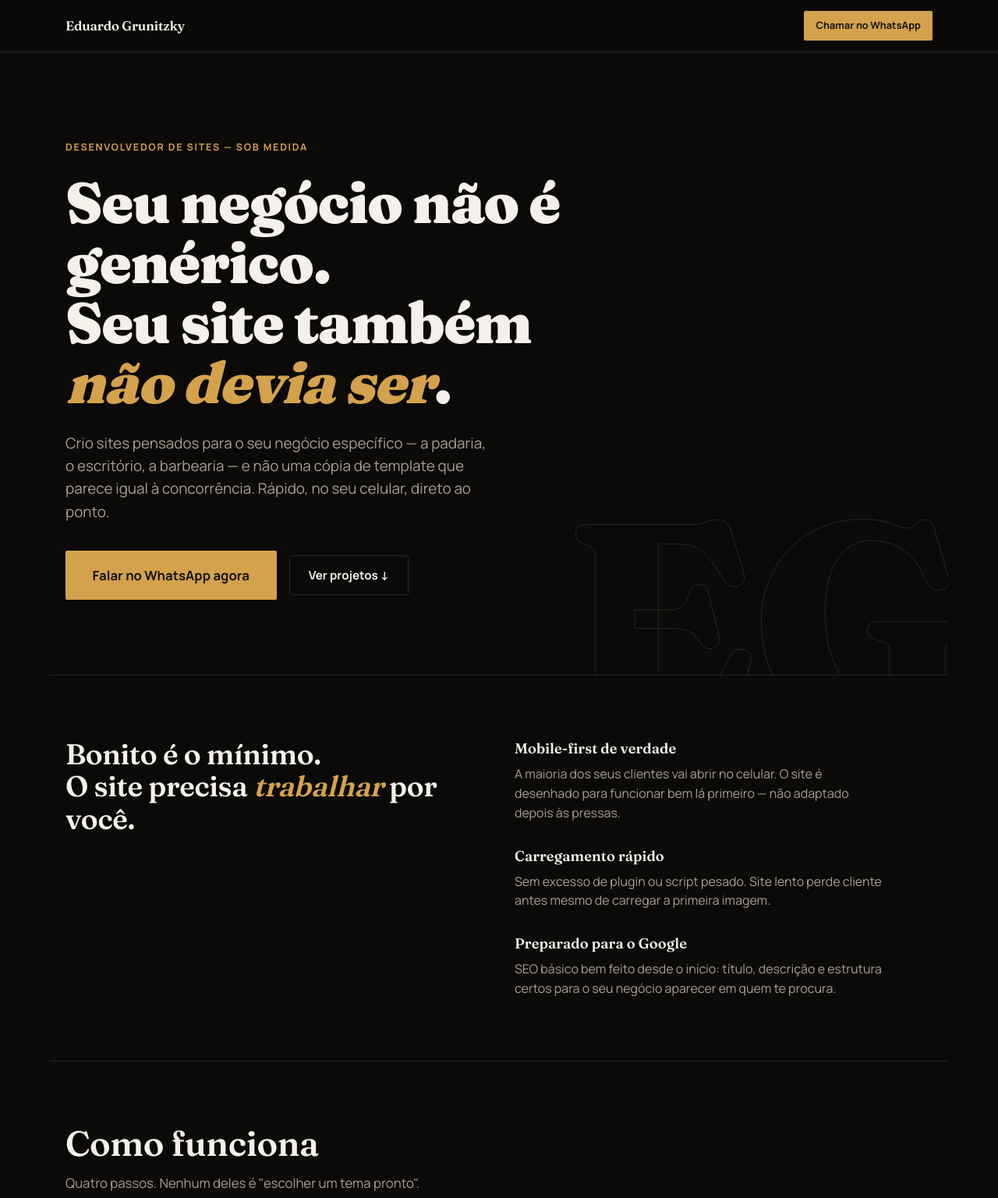
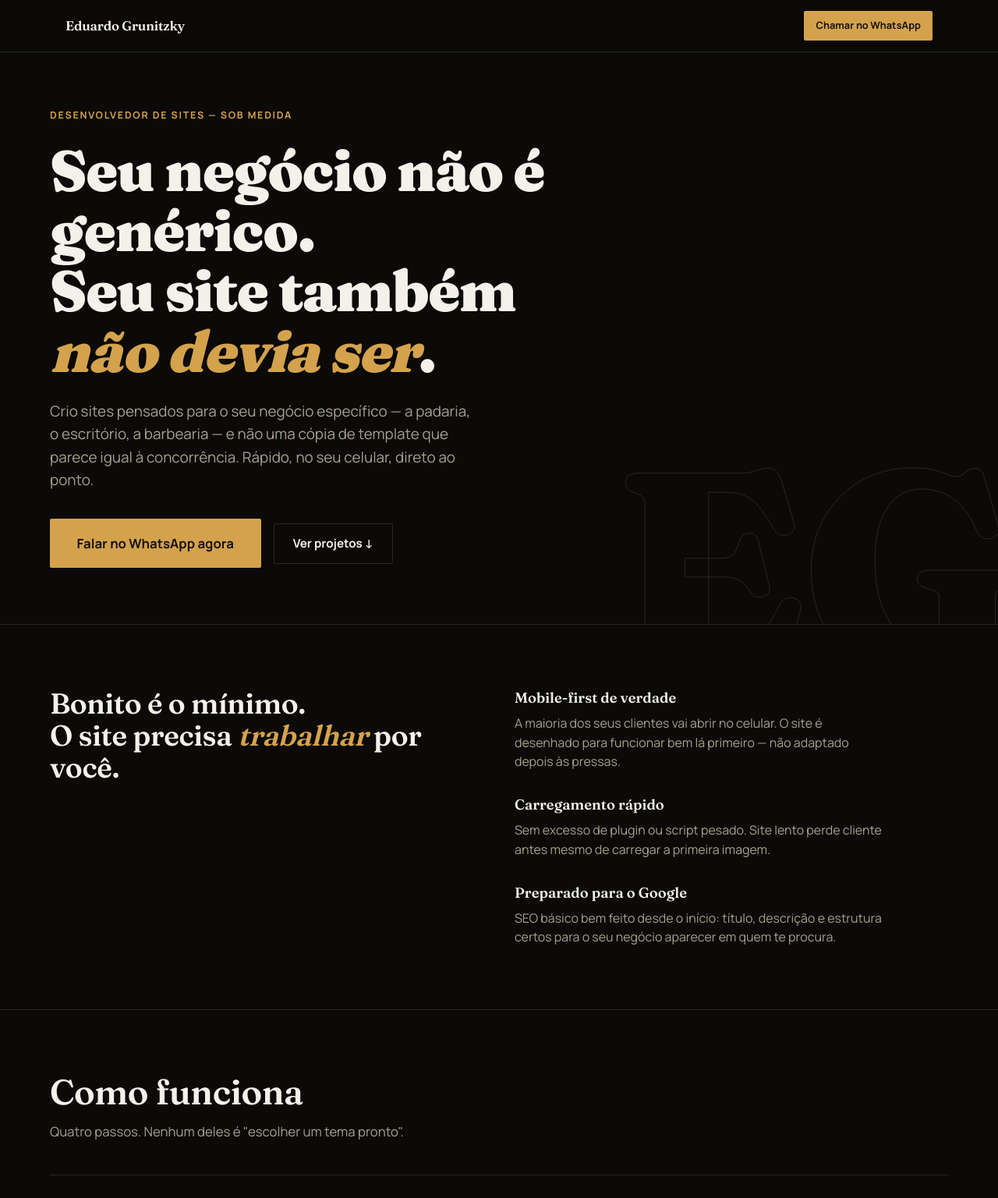
Before and after one commit to DUZINz/portfolio_prospector, a plain HTML site: page index.html in a window 1280 px wide. Shown: the top 1536 px of the page at 78% size. Drawn offline with Linux system fonts and the light colour scheme.

Commit message:
Layout de tela cheia nos 4 sites (fundo edge-to-edge, hero em 100dvh)
As secoes usavam "max-width + margin: 0 auto" nelas mesmas, o que encolhia
a secao inteira: fundo e bordas paravam no meio da tela e sobrava faixa
morta nas laterais em monitor grande (mais visivel no .horario da barbearia,
que tem fundo escuro, e nos heros do portfolio e da confeitaria).

Troca pelo padrao de full-bleed com respiro:
  width: 100%; padding-inline: max(gutter, (100% - largura-max) / 2)
A secao ocupa 100% da tela e o padding cresce para centralizar o conteudo,
mantendo a mesma largura de leitura. Nenhum HTML precisou mudar.

Hero: min-height calc(100dvh - altura-do-header), com fallback em 100vh.
dvh (nao vh) porque no celular a barra de endereco entra na conta do vh e
corta o conteudo. O desconto existe porque os 4 headers sao sticky e
ocupam espaco no fluxo.

Tambem corrige rolagem horizontal que ja existia na advocacia em telas
estreitas (<=360px): o CTA do header + o burger passavam da borda.

Verificado com Playwright em 4 sites x 8 larguras (360 a 2560): hero com
100% da largura, header + hero = altura exata da tela, nenhuma secao mais
estreita que a viewport e zero overflow horizontal em todas as 32
combinacoes. Resta 5px alem da dobra na advocacia em 360px.

Co-Authored-By: Claude Opus 5 <noreply@anthropic.com>

```diff
--- a/css/styles.css
+++ b/css/styles.css
@@ -18,6 +18,16 @@
 
   --largura-max: 72rem;
   --raio: 2px;
+
+  /* Respiro minimo nas bordas do celular. */
+  --gutter: 1.25rem;
+  /* Faixa lateral que centraliza o conteudo em ate --largura-max SEM encolher a
+     secao: o elemento continua com 100% da largura da tela (fundo e bordas de
+     ponta a ponta) e e o padding que cresce em monitor grande. Substitui o
+     antigo "max-width + margin: 0 auto", que deixava faixa morta nas laterais. */
+  --respiro-lateral: max(var(--gutter), calc((100% - var(--largura-max)) / 2));
+  /* Altura do header sticky — descontada do hero para a 1a dobra fechar exata. */
+  --h-header: 4.2rem;
 }
 
 * {
@@ -139,9 +149,17 @@ em {
 
 .hero {
   position: relative;
-  max-width: var(--largura-max);
-  margin: 0 auto;
-  padding: clamp(3rem, 10vw, 7rem) 1.25rem clamp(3.5rem, 8vw, 6rem);
+  width: 100%;
+  /* Fecha a primeira dobra: header + hero = uma tela cheia. 100dvh (e nao
+     100vh) porque no celular a barra de endereco entra na conta do vh e o
+     conteudo fica escondido atras dela. A linha vh e fallback de navegador
+     antigo, que ignora a dvh logo abaixo. */
+  min-height: calc(100vh - var(--h-header));
+  min-height: calc(100dvh - var(--h-header));
+  display: flex;
+  flex-direction: column;
+  justify-content: center;
+  padding: clamp(3rem, 8vw, 5rem) var(--respiro-lateral);
   overflow: hidden;
 }
 
@@ -231,9 +249,8 @@ em {
 /* ---------------------------------- credibilidade ---------------------------------- */
 
 .credibilidade {
-  max-width: var(--largura-max);
-  margin: 0 auto;
-  padding: clamp(3rem, 7vw, 5rem) 1.25rem;
+  width: 100%;
+  padding: clamp(3rem, 7vw, 5rem) var(--respiro-lateral);
   border-top: 1px solid var(--borda);
   display: grid;
   gap: 2.5rem;
@@ -268,9 +285,8 @@ em {
 /* ---------------------------------- processo ---------------------------------- */
 
 .processo {
-  max-width: var(--largura-max);
-  margin: 0 auto;
-  padding: clamp(3rem, 7vw, 5rem) 1.25rem;
+  width: 100%;
+  padding: clamp(3rem, 7vw, 5rem) var(--respiro-lateral);
   border-top: 1px solid var(--borda);
 }
 
@@ -323,9 +339,8 @@ em {
 /* ---------------------------------- portfólio ---------------------------------- */
 
 .portfolio {
-  max-width: var(--largura-max);
-  margin: 0 auto;
-  padding: clamp(3rem, 7vw, 5rem) 1.25rem;
+  width: 100%;
+  padding: clamp(3rem, 7vw, 5rem) var(--respiro-lateral);
   border-top: 1px solid var(--borda);
 }
 
@@ -418,9 +433,8 @@ em {
 /* ---------------------------------- contato ---------------------------------- */
 
 .contato {
-  max-width: var(--largura-max);
-  margin: 0 auto;
-  padding: clamp(4rem, 10vw, 7rem) 1.25rem;
+  width: 100%;
+  padding: clamp(4rem, 10vw, 7rem) var(--respiro-lateral);
   border-top: 1px solid var(--borda);
   text-align: center;
 }
@@ -463,9 +477,8 @@ em {
 /* ---------------------------------- footer ---------------------------------- */
 
 .footer {
-  max-width: var(--largura-max);
-  margin: 0 auto;
-  padding: 1.6rem 1.25rem 2.4rem;
+  width: 100%;
+  padding: 1.6rem var(--respiro-lateral) 2.4rem;
   display: flex;
   justify-content: space-between;
   color: var(--fg-muted);
@@ -500,3 +513,17 @@ em {
     scroll-behavior: auto;
   }
 }
+
+/* Abaixo de 374px o header quebra em duas linhas e fica mais alto. */
+@media (max-width: 373px) {
+  :root { --h-header: 5.15rem; }
+}
+
+/* Tela baixa (notebook antigo, celular deitado): reduz o respiro vertical do
+   hero para o conteudo caber na primeira dobra em vez de vazar alguns pixels. */
+@media (max-height: 820px) {
+  .hero {
+    padding-top: clamp(1.5rem, 4vh, 2.5rem);
+    padding-bottom: clamp(1.5rem, 4vh, 2.5rem);
+  }
+}
--- a/sites/barbearia-malandro/styles.css
+++ b/sites/barbearia-malandro/styles.css
@@ -7,6 +7,13 @@
   --laranja-2: #ff7940;
   --display: 'Anton', sans-serif;
   --texto: 'Barlow', sans-serif;
+
+  /* Layout de tela cheia */
+  --largura-max: 1200px;
+  --gutter: 1.5rem;
+  /* Secao ocupa 100% da tela; o padding cresce para centralizar o conteudo. */
+  --respiro-lateral: max(var(--gutter), calc((100% - var(--largura-max)) / 2));
+  --h-header: 69px;
 }
 
 * { box-sizing: border-box; }
@@ -84,7 +91,10 @@ a { color: inherit; text-decoration: none; }
 /* HERO */
 .hero {
   position: relative;
-  min-height: 92vh;
+  /* 100dvh (nao 100vh): no celular a barra de endereco entra na conta do vh
+     e corta o conteudo. A linha vh e fallback de navegador antigo. */
+  min-height: calc(100vh - var(--h-header));
+  min-height: calc(100dvh - var(--h-header));
   display: flex;
   align-items: flex-end;
 }
@@ -141,7 +151,7 @@ a { color: inherit; text-decoration: none; }
 }
 
 /* SERVICOS */
-.servicos { max-width: 900px; margin: 0 auto; padding: 5rem 1.5rem 3rem; }
+.servicos { width: 100%; padding: 5rem max(var(--gutter), calc((100% - 900px) / 2)) 3rem; }
 .servicos__lista { list-style: none; margin: 0; padding: 0; }
 .servicos__item {
   display: flex;
@@ -185,9 +195,8 @@ a { color: inherit; text-decoration: none; }
   display: grid;
   grid-template-columns: 1.2fr 1fr;
   gap: 3rem;
-  padding: 5rem 1.5rem;
-  max-width: 1200px;
-  margin: 0 auto;
+  padding: 5rem var(--respiro-lateral);
+  width: 100%;
 }
 .horario__tabela { width: 100%; border-collapse: collapse; margin-bottom: 1.5rem; }
 .horario__tabela td { padding: 0.7rem 0; border-bottom: 1px solid rgba(239,230,218,0.12); }
--- a/sites/doce-ponto-confeitaria/styles.css
+++ b/sites/doce-ponto-confeitaria/styles.css
@@ -8,6 +8,13 @@
   --verde: #6b7f52;
   --script: 'Caveat', cursive;
   --sans: 'Nunito', sans-serif;
+
+  /* Layout de tela cheia */
+  --largura-max: 1180px;
+  --gutter: 1.5rem;
+  /* Secao ocupa 100% da tela; o padding cresce para centralizar o conteudo. */
+  --respiro-lateral: max(var(--gutter), calc((100% - var(--largura-max)) / 2));
+  --h-header: 87px;
 }
 
 * { box-sizing: border-box; }
@@ -85,9 +92,13 @@ a { color: inherit; text-decoration: none; }
 
 /* HERO */
 .hero {
-  max-width: 1180px;
-  margin: 0 auto;
-  padding: 3rem 1.5rem 5rem;
+  width: 100%;
+  /* 100dvh (nao 100vh): no celular a barra de endereco entra na conta do vh
+     e corta o conteudo. A linha vh e fallback de navegador antigo. */
+  min-height: calc(100vh - var(--h-header));
+  min-height: calc(100dvh - var(--h-header));
+  align-content: center;
+  padding: 3rem var(--respiro-lateral) 4rem;
   display: grid;
   grid-template-columns: 1fr 1fr;
   gap: 3rem;
@@ -144,9 +155,8 @@ a { color: inherit; text-decoration: none; }
 
 /* SOBRE */
 .sobre {
-  max-width: 1180px;
-  margin: 0 auto;
-  padding: 5.5rem 1.5rem;
+  width: 100%;
+  padding: 5.5rem var(--respiro-lateral);
   display: grid;
   grid-template-columns: 0.85fr 1.15fr;
   gap: 3.5rem;
@@ -199,9 +209,19 @@ a { color: inherit; text-decoration: none; }
   .header__nav--aberto { display: flex; }
   .header__burger { display: flex; }
   .header .btn { display: none; }
-  .hero { grid-template-columns: 1fr; padding-top: 2rem; }
+  /* Empilhado, o hero precisa de menos respiro para caber numa tela de celular. */
+  .hero { grid-template-columns: 1fr; padding-top: 2rem; padding-bottom: 2.5rem; gap: 2rem; }
   .hero__imagem { order: -1; }
+  /* Empilhado no celular, a foto em altura natural empurrava o texto para fora
+     da 1a dobra. Limitar a altura mantem hero + header dentro de uma tela. */
+  .hero__imagem img { max-height: 34dvh; width: 100%; object-fit: cover; }
   .cardapio__grid { grid-template-columns: 1fr; }
   .sobre { grid-template-columns: 1fr; }
   .local__horario { gap: 1.5rem; }
 }
+
+/* Abaixo de 380px o texto do hero quebra em mais linhas; a foto cede espaco. */
+@media (max-width: 380px) {
+  .hero__imagem img { max-height: 26dvh; }
+  .hero { padding-bottom: 2rem; gap: 1.5rem; }
+}
--- a/sites/studio-fernandes-advocacia/styles.css
+++ b/sites/studio-fernandes-advocacia/styles.css
@@ -8,6 +8,13 @@
   --linha: rgba(179, 146, 90, 0.25);
   --serif: 'Cormorant Garamond', serif;
   --sans: 'Jost', sans-serif;
+
+  /* Layout de tela cheia */
+  --largura-max: 1180px;
+  --gutter: 1.5rem;
+  /* Secao ocupa 100% da tela; o padding cresce para centralizar o conteudo. */
+  --respiro-lateral: max(var(--gutter), calc((100% - var(--largura-max)) / 2));
+  --h-header: 88px;
 }
 
 * { box-sizing: border-box; }
@@ -112,7 +119,10 @@ a { color: inherit; text-decoration: none; }
 /* HERO */
 .hero {
   position: relative;
-  min-height: 88vh;
+  /* 100dvh (nao 100vh): no celular a barra de endereco entra na conta do vh
+     e corta o conteudo. A linha vh e fallback de navegador antigo. */
+  min-height: calc(100vh - var(--h-header));
+  min-height: calc(100dvh - var(--h-header));
   display: flex;
   align-items: center;
   background: url('https://images.unsplash.com/photo-1589829085413-56de8ae18c73?auto=format&fit=crop&w=1600&q=75') center/cover;
@@ -181,7 +191,7 @@ a { color: inherit; text-decoration: none; }
 }
 
 /* ATUACAO */
-.atuacao { max-width: 1180px; margin: 0 auto; padding: 6rem 1.5rem; }
+.atuacao { width: 100%; padding: 6rem var(--respiro-lateral); }
 .atuacao__cabecalho { max-width: 560px; margin-bottom: 3rem; }
 .atuacao__lista { list-style: none; margin: 0; padding: 0; }
 .atuacao__item {
@@ -223,7 +233,7 @@ a { color: inherit; text-decoration: none; }
 .escritorio__assinatura span { font-family: var(--sans); font-size: 0.8rem; color: rgba(244,241,234,0.6); }
 
 /* DEPOIMENTOS */
-.depoimentos { max-width: 1180px; margin: 0 auto; padding: 6rem 1.5rem; }
+.depoimentos { width: 100%; padding: 6rem var(--respiro-lateral); }
 .depoimentos__grid {
   display: grid;
   grid-template-columns: repeat(3, 1fr);
@@ -291,3 +301,21 @@ a { color: inherit; text-decoration: none; }
   .depoimentos__grid { grid-template-columns: 1fr; }
   .contato__mapa iframe { min-height: 300px; }
 }
+
+/* Abaixo de 510px o header quebra em duas linhas e fica mais alto; sem isto
+   sobraria uma faixa morta no fim do hero. */
+/* O header muda de altura conforme o conteudo cabe ou quebra de linha. Cada
+   faixa desconta a altura real do hero, para a 1a dobra fechar exata:
+   >=510px: 88px  |  425-509px: 77px  |  <425px: 103px (quebra em 2 linhas) */
+@media (max-width: 509px) {
+  :root { --h-header: 77px; }
+  /* Em tela estreita o CTA + burger passavam da borda e criavam rolagem
+     horizontal (defeito que ja existia). Encolher o botao resolve sem
+     esconder o caminho de contato. */
+  .header__inner { gap: 0.75rem; }
+  .header__inner .btn { padding: 0.6rem 0.85rem; font-size: 0.75rem; }
+}
+
+@media (max-width: 424px) {
+  :root { --h-header: 103px; }
+}
```
